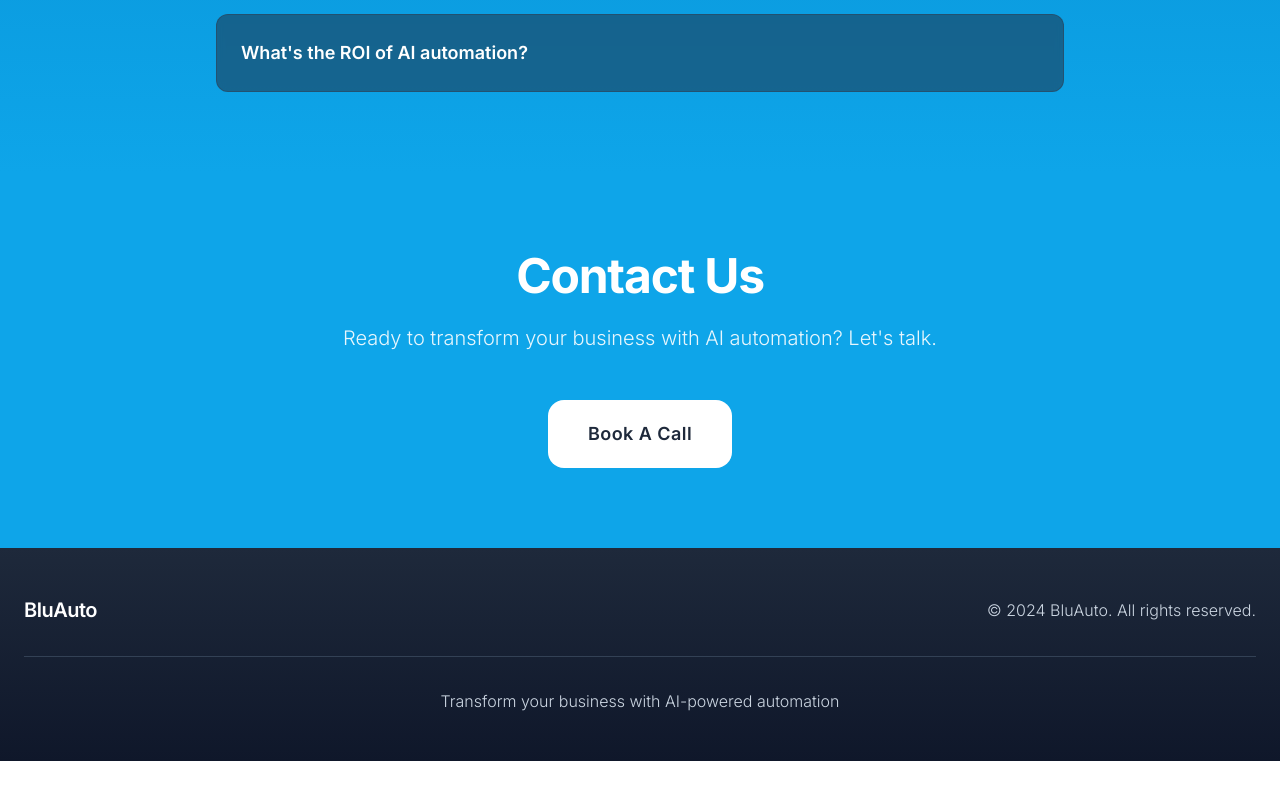
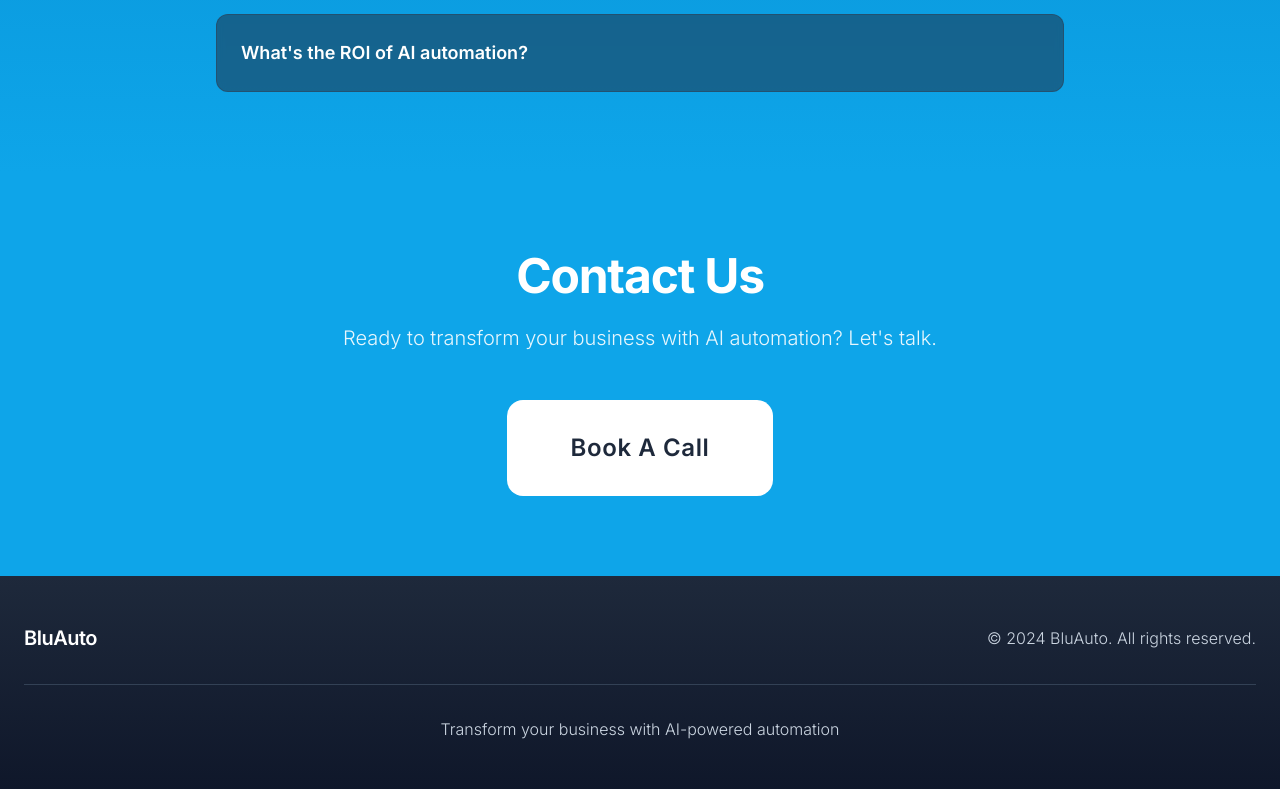
Before and after one commit to SherazAbbas2007/BluAuto-Website, a React (Vite) app: page / in a window 1280 px wide. Shown: the part 3324-4113 px from the top of the page. Before the commit the page ends 4085 px from the top, so only its background shows below. Built offline with nearby package versions, Linux system fonts and the light colour scheme; some icons are missing.

Commit message:
Make "Book a Call" button bigger
Increased the size of the "Book a Call" button in the Contact section. Edited `src/components/Contact.tsx`.

```diff
--- a/src/components/Contact.tsx
+++ b/src/components/Contact.tsx
@@ -32,7 +32,7 @@ const Contact = () => {
       }}>
           <button
             onClick={handleBookCall}
-            className="bg-white text-slate-800 px-10 py-5 text-lg rounded-2xl font-semibold hover:bg-gray-100 hover:scale-105 transition-all duration-300 tracking-wide hover:shadow-[0_0_20px_rgba(255,255,255,0.6)]"
+            className="bg-white text-slate-800 px-16 py-8 text-2xl rounded-2xl font-semibold hover:bg-gray-100 hover:scale-105 transition-all duration-300 tracking-wide hover:shadow-[0_0_20px_rgba(255,255,255,0.6)]"
           >
             Book A Call
           </button>
```
